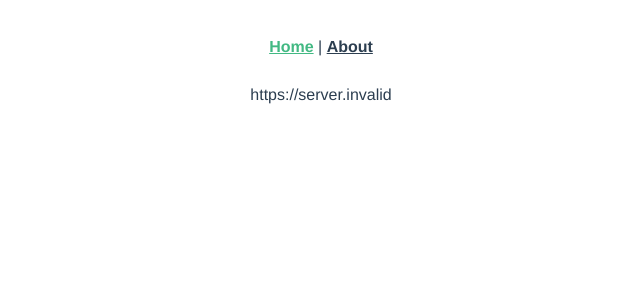
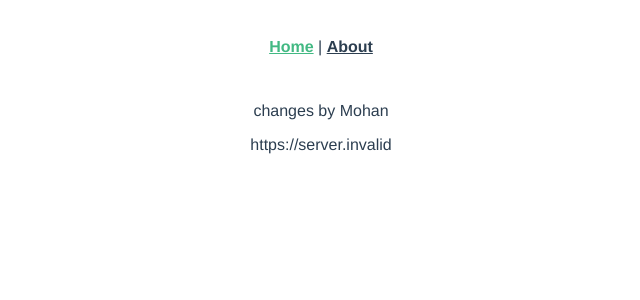
Before and after one commit to jiwantmg/avlekh-ui, a Vue app: page / in a window 1280 px wide. Shown: the top 300 px of the page, without its empty margins (319-959 px from the left). Built offline with nearby package versions, Linux system fonts and the light colour scheme; no server answers.

Commit message:
test commit by Mohan

```diff
--- a/src/views/Home.vue
+++ b/src/views/Home.vue
@@ -1,5 +1,6 @@
 <template>
   <div class="home">
+    <p>changes by Mohan </p>
     {{ appName }}
   </div>
 </template>
```
Also changed, not shown: 1 other file (tests, documents, lock files or other folders).
